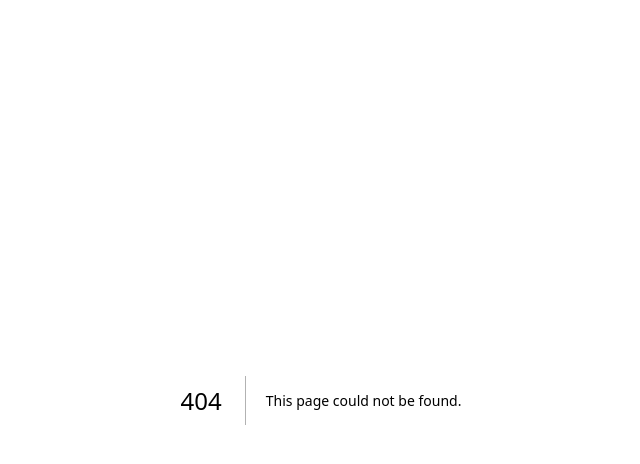
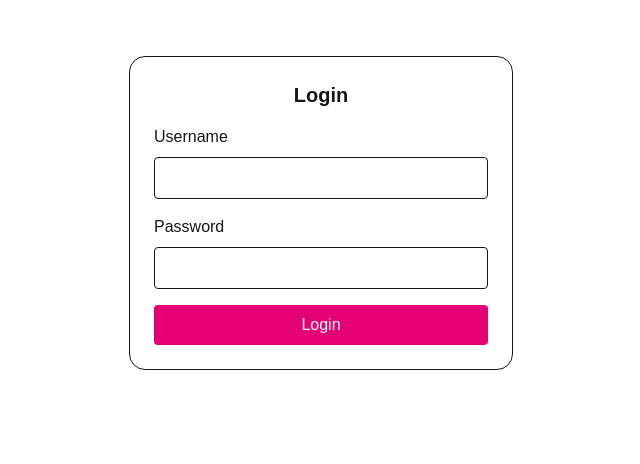
Before and after one commit to rutikajadhav-8/product-admin-dashboard, a Next.js app: page /login in a window 1280 px wide. Before the commit this address had no page. Shown: the top 464 px of the page, without its empty margins (319-959 px from the left). Built offline with nearby package versions, Linux system fonts and the light colour scheme.

Commit message:
Add login page and route protection

```diff
--- /dev/null
+++ b/app/login/page.jsx
@@ -0,0 +1,73 @@
+"use client";
+
+import { login } from "@/lib/api/auth";
+import { useRouter } from "next/navigation";
+import { useState } from "react";
+
+export default function loginPage(){
+
+    const router = useRouter();
+    const [username, setUsername] = useState("");
+    const [password, setPassword] = useState("");
+    const [error, setError] = useState(null);
+    const [submitting, setSubmitting] = useState(false);
+
+    async function handleSubmit(e) {
+        e.preventDefault();
+        if(submitting) return;
+
+        setSubmitting(true);
+        setError(null);
+
+        try{
+            const data = await login(username, password);
+            localStorage.setItem("token", data.accessToken);
+            router.push("/products");
+
+        } catch (err){
+            setError("Invalid username or password");
+        } finally{
+            setSubmitting(false);
+        }
+    }
+
+    return (
+        <div className="flex justify-center p-7 mt-7 ">
+            <form
+               className="flex flex-col gap-4 border rounded-2xl p-6 w-full max-w-sm"
+               onSubmit={handleSubmit}
+            >
+                <h1 className="text-xl font-semibold text-center">Login</h1>
+
+                <div>
+                    <label className="block mb-2 ">Username</label>
+                    <input
+                        value={username}
+                        onChange={(e) => setUsername(e.target.value)}
+                        className="w-full border rounded px-3 py-2"
+                    />
+                </div>
+
+                <div>
+                    <label className="block mb-2">Password</label>
+                    <input
+                       value={password}
+                       onChange={(e) => setPassword(e.target.value)}
+                       type="password"
+                       className="w-full border rounded px-3 py-2"
+                    />
+                </div>
+
+                {error && <p className="text-red-500">{error}</p>}
+
+                <button
+                   type="submit"
+                   disabled={submitting}
+                   className="bg-pink-600 text-white px-4 py-2 rounded disabled:opacity-50"
+                >
+                    {submitting? "Logging in..." : "Login"}
+                </button>
+            </form>
+        </div>
+    );
+};
--- /dev/null
+++ b/app/products/layout.jsx
@@ -0,0 +1,40 @@
+"use client";
+
+import { useRouter } from "next/navigation";
+import { useEffect, useState } from "react";
+
+ export default function ProductsLayout({children}){
+
+    const router = useRouter();
+    const [checking, setChecking] = useState(true);
+
+    useEffect(() => {
+        const token = localStorage.getItem("token");
+        if(!token) {
+            router.push("/login");
+        } else{
+            setChecking(false);
+        }
+    }, [router]);
+
+    function handleLogout(){
+        localStorage.removeItem("token");
+        router.push("/login");
+    }
+
+    if(checking) return null;
+
+    return(
+        <div>
+            <div className="flex justify-end p-3">
+                <button
+                   onClick={handleLogout}
+                   className="bg-red-200 text-red-700 border px-2 py-1 rounded-lg"
+                >
+                    Logout
+                </button>
+            </div>
+         {children}
+        </div>
+    );
+ }
```
